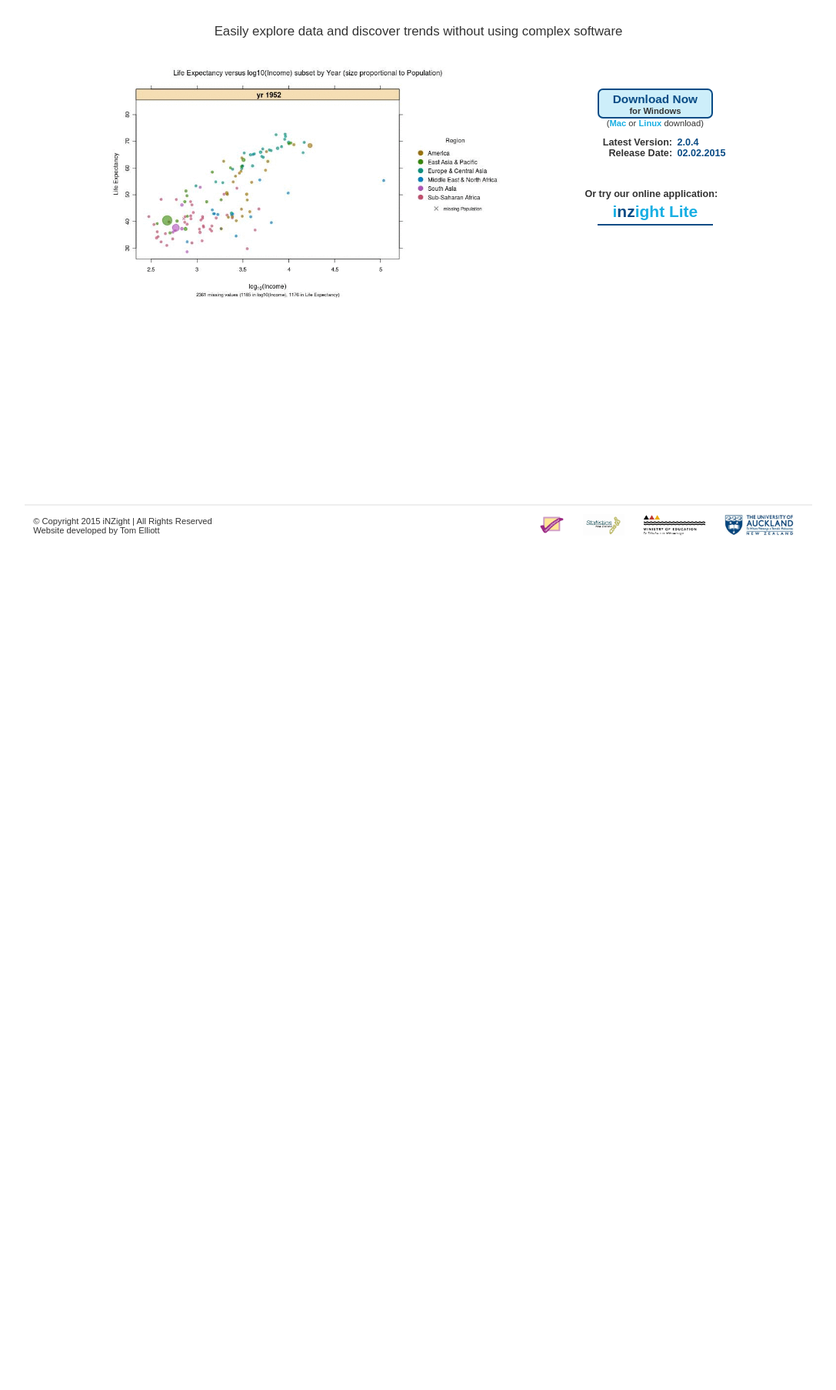
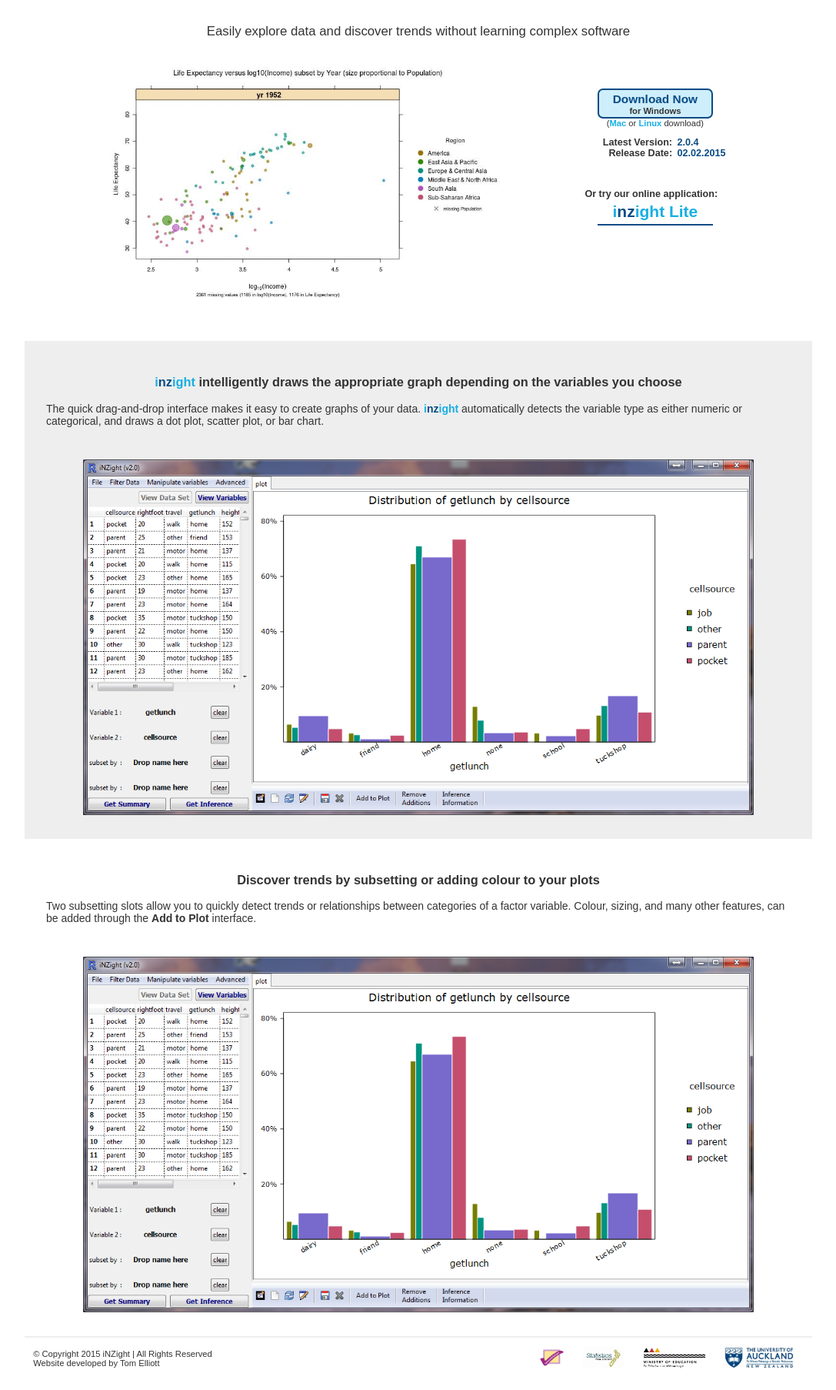
Before and after one commit to iNZightVIT/inzight-www, a PHP site: page / in a window 1280 px wide. Shown: the part 75-1881 px from the top of the page at 77% size, without its empty margins (96-1183 px from the left). Before the commit the page ends 771 px from the top, so only its background shows below. Run offline with PHP 8.4, Linux system fonts and the light colour scheme; some web fonts are replaced.

Commit message:
explore/feature things (with dummy images atm)

```diff
--- a/iNZight/css/main.css
+++ b/iNZight/css/main.css
@@ -841,7 +841,7 @@ ul {
   -o-justify-content: space-around;
   justify-content: space-around;
   -ms-flex-pack: center;
-  padding: 0 2em 2em;
+  padding: 0 2em 4em;
   margin: 0 auto; }
   .feature .placeholder {
     height: 300px;
@@ -1014,6 +1014,49 @@ ul {
     .feature .download .download-info {
       margin-top: 2em;
       margin-left: 1em; } }
+.explore {
+  padding: 2em;
+  min-height: 400px;
+  display: -webkit-box;
+  display: -moz-box;
+  display: box;
+  display: -webkit-flex;
+  display: -moz-flex;
+  display: -ms-flexbox;
+  display: flex;
+  -webkit-align-content: stretch;
+  -moz-align-content: stretch;
+  align-content: stretch;
+  -ms-flex-line-pack: stretch;
+  -webkit-box-pack: justify;
+  -moz-box-pack: justify;
+  box-pack: justify;
+  -webkit-justify-content: space-between;
+  -moz-justify-content: space-between;
+  -ms-justify-content: space-between;
+  -o-justify-content: space-between;
+  justify-content: space-between;
+  -ms-flex-pack: justify;
+  -webkit-box-orient: vertical;
+  -moz-box-orient: vertical;
+  box-orient: vertical;
+  -webkit-flex-direction: column;
+  -moz-flex-direction: column;
+  flex-direction: column;
+  -ms-flex-direction: column; }
+  .explore:nth-child(2n + 1) {
+    background: #eee; }
+  .explore .exploretext {
+    text-align: left;
+    padding-bottom: 2em; }
+    .explore .exploretext h3 {
+      text-align: center; }
+  .explore .image {
+    text-align: center; }
+    .explore .image img {
+      width: 90%;
+      height: auto; }
+
 html, body {
   height: 100%;
   background: #fff;
--- a/iNZight/index.php
+++ b/iNZight/index.php
@@ -5,7 +5,7 @@ require_once('assets/includes/2-header.php');
 
 
 <p class="content blurb">
-  Easily explore data and discover trends without using complex software
+  Easily explore data and discover trends without learning complex software
 </p>
 
 
@@ -50,6 +50,45 @@ require_once('assets/includes/2-header.php');
 
 
 
+<div class="explore">
+  <div class="exploretext">
+    <h3>
+      <?php echo $inzight_text; ?>
+      intelligently draws the appropriate graph depending on the variables you choose
+    </h3>
+
+    <p>
+      The quick drag-and-drop interface makes it easy to create graphs of your data.
+      <?php echo $inzight_text; ?> automatically detects the variable type as either numeric or categorical,
+      and draws a dot plot, scatter plot, or bar chart.
+    </p>
+  </div>
+
+  <div class="image">
+      <img src="img/feature.png">
+  </div>
+</div>
+
+<div class="explore">
+  <div class="exploretext">
+    <h3>
+      Discover trends by subsetting or adding colour to your plots
+    </h3>
+
+    <p>
+      Two subsetting slots allow you to quickly detect trends or relationships between categories of a factor variable.
+      Colour, sizing, and many other features, can be added through the <b>Add to Plot</b> interface.
+    </p>
+
+  </div>
+  <div class="image">
+      <img src="img/feature.png">
+  </div>
+</div>
+
+
+
+
 
 
 <?php
--- a/iNZight/styles/1-base/_variables.sass
+++ b/iNZight/styles/1-base/_variables.sass
@@ -7,6 +7,7 @@ $content-width: 960px
 
 $touch-width: 860px
 $phone-width: 700px
+$large-width: 950px
 
 // Colour theme
 $main-color-1: #18afe3
@@ -22,6 +23,8 @@ $header-background-color: $background-color
 $header-text-color: $text-color
 $header-border-color: $comp-color-1
 
+$alternate-background-color: $comp-color-1
+
 $footer-background-color: $header-background-color
 
 // Text styles
--- a/iNZight/styles/2-items/_media.sass
+++ b/iNZight/styles/2-items/_media.sass
@@ -9,3 +9,11 @@
 @mixin notphone
   @media (min-width: #{$phone-width + 1})
     @content
+
+@mixin large
+  @media (min-width: #{$large-width + 1})
+    @content
+
+@mixin notlarge
+  @media (max-width: #{$large-width})
+    @content
--- a/iNZight/styles/3-modules/_content.sass
+++ b/iNZight/styles/3-modules/_content.sass
@@ -9,5 +9,4 @@
 
 .blurb
   font-size: 1.2em
-  //max-width: 700px
   text-align: center
--- /dev/null
+++ b/iNZight/styles/3-modules/_explore.sass
@@ -0,0 +1,24 @@
+.explore
+  padding: 2em
+  min-height: 400px
+
+  @include display(flex)
+  @include align-content(stretch)
+  @include justify-content(space-between)
+  @include flex-direction(column)
+
+  &:nth-child(2n + 1)
+    background: $alternate-background-color
+
+  .exploretext
+    text-align: left
+    padding-bottom: 2em
+    h3
+      text-align: center
+
+  .image
+    text-align: center
+
+    img
+      width: 90%
+      height: auto
--- a/iNZight/styles/3-modules/_feature.sass
+++ b/iNZight/styles/3-modules/_feature.sass
@@ -2,7 +2,7 @@
   max-width: $content-width
   @include display(flex)
   @include justify-content(space-around)
-  padding: 0 2em 2em
+  padding: 0 2em 4em
   margin: 0 auto
 
   .placeholder
@@ -103,7 +103,7 @@
 
 
 
-@media (max-width: 950px)
+@include notlarge
   .feature
     @include flex-direction(column)
     @include align-items(center)
--- a/iNZight/styles/3-modules/_modules.sass
+++ b/iNZight/styles/3-modules/_modules.sass
@@ -2,3 +2,4 @@
 @import 'footer'
 @import 'content'
 @import 'feature'
+@import 'explore'
```
Also changed, not shown: 1 other file.
